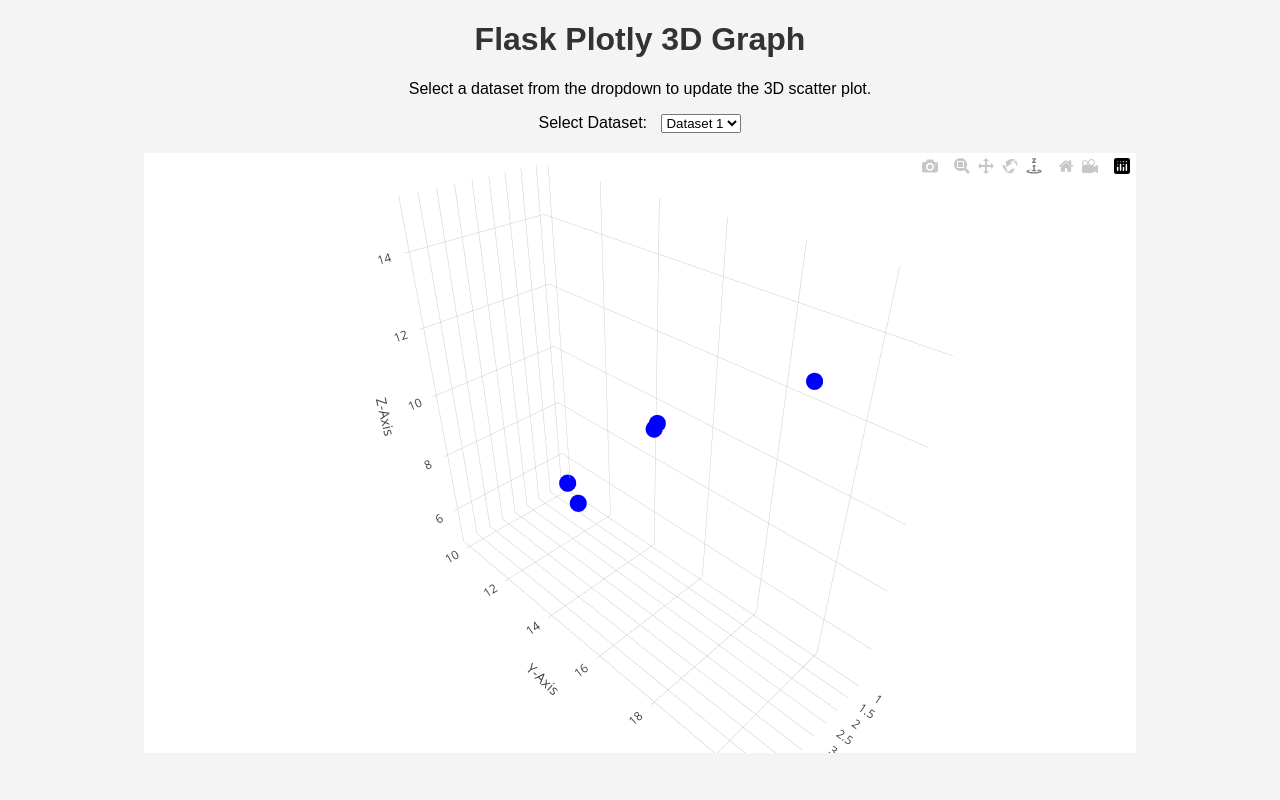
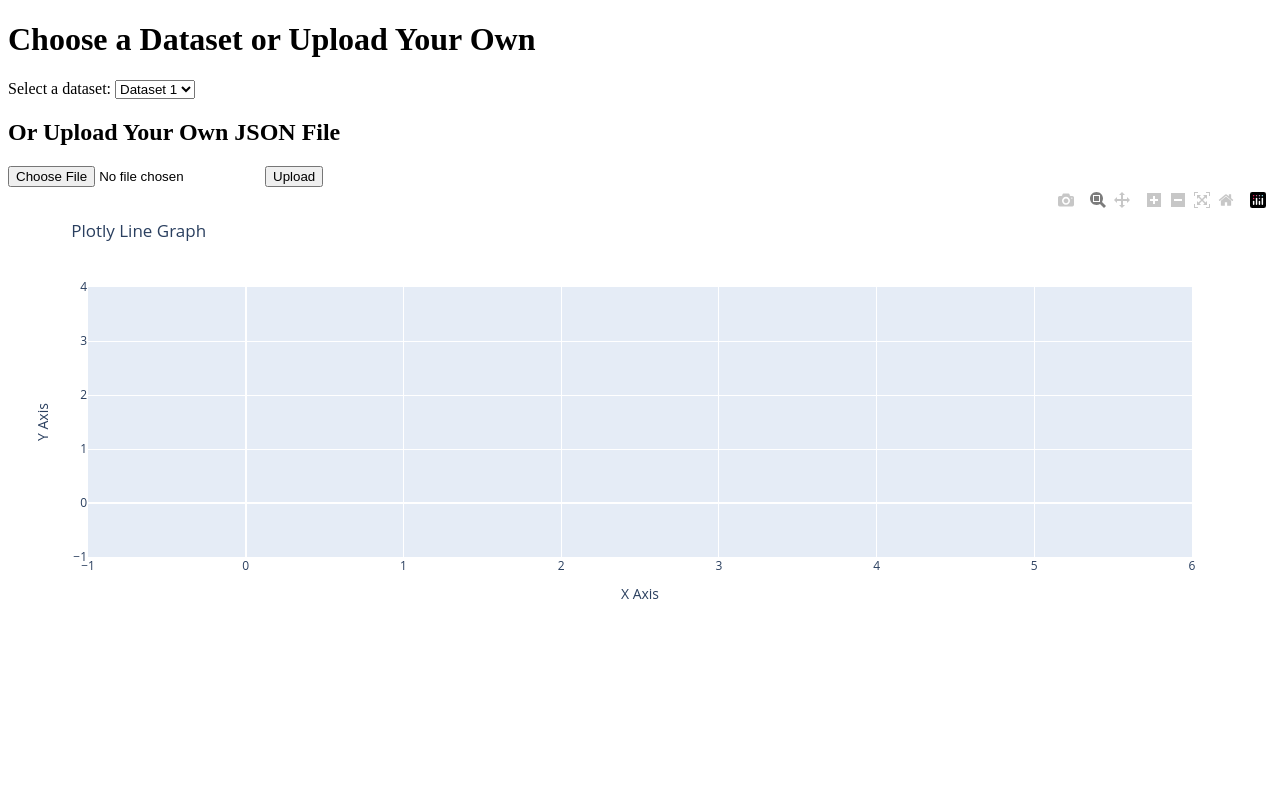
Before and after one commit to endorgobio/test_flask, a Flask app: page / in a window 1280 px wide. Run offline with Flask 3, Linux system fonts and the light colour scheme; some libraries are stand-ins or nearby versions.

Commit message:
New Graph
version with interactivity and  reading data from user

```diff
--- a/app.py
+++ b/app.py
@@ -1,36 +1,56 @@
-from flask import Flask, render_template, jsonify
-import setuptools.dist
+from flask import Flask, render_template, request, jsonify
+import plotly.graph_objs as go
+import plotly.io as pio
+import pandas as pd
+import os
 
 app = Flask(__name__)
+UPLOAD_FOLDER = 'uploads'
+os.makedirs(UPLOAD_FOLDER, exist_ok=True)
+app.config['UPLOAD_FOLDER'] = UPLOAD_FOLDER
 
-# Sample datasets
-datasets = {
-    "dataset1": {
-        "x": [1, 2, 3, 4, 5],
-        "y": [10, 15, 13, 17, 21],
-        "z": [5, 10, 7, 12, 15]
-    },
-    "dataset2": {
-        "x": [1, 2, 3, 4, 5],
-        "y": [5, 10, 7, 12, 15],
-        "z": [10, 15, 13, 17, 21]
-    },
-    "dataset3": {
-        "x": [1, 2, 3, 4, 5],
-        "y": [20, 18, 22, 19, 25],
-        "z": [15, 12, 18, 14, 20]
-    }
+data = {
+    'Dataset 1': {'x': [1, 2, 3, 4, 5], 'y': [10, 15, 7, 12, 17]},
+    'Dataset 2': {'x': [1, 2, 3, 4, 5], 'y': [5, 10, 15, 10, 5]},
+    'Dataset 3': {'x': [1, 2, 3, 4, 5], 'y': [3, 6, 9, 12, 15]}
 }
 
+def create_plot(df):
+    fig = go.Figure()
+    fig.add_trace(go.Scatter(x=df.iloc[:, 0], y=df.iloc[:, 1], mode='lines+markers', name='User Data'))
+    fig.update_layout(title='Plotly Line Graph', xaxis_title='X Axis', yaxis_title='Y Axis')
+    return pio.to_json(fig)
+
+def create_plot_from_dataset(dataset_name):
+    df = pd.DataFrame(data[dataset_name])
+    fig = go.Figure()
+    fig.add_trace(go.Scatter(x=df['x'], y=df['y'], mode='lines+markers', name=dataset_name))
+    fig.update_layout(title='Plotly Line Graph', xaxis_title='X Axis', yaxis_title='Y Axis')
+    return pio.to_json(fig)
+
 @app.route('/')
-def home():
-    return render_template('index.html')
+def index():
+    return render_template('index.html', datasets=list(data.keys()))
 
-@app.route('/get_data/<dataset_id>')
-def get_data(dataset_id):
-    # Return the selected dataset as JSON
-    data = datasets.get(dataset_id, {"x": [], "y": [], "z": []})
-    return jsonify(data)
+@app.route('/update_graph', methods=['POST'])
+def update_graph():
+    dataset_name = request.json.get('dataset')
+    graph_json = create_plot_from_dataset(dataset_name)
+    return jsonify(graph_json)
+
+@app.route('/upload', methods=['POST'])
+def upload_file():
+    if 'file' not in request.files:
+        return jsonify({'error': 'No file part'})
+    file = request.files['file']
+    if file.filename == '':
+        return jsonify({'error': 'No selected file'})
+    if file:
+        filepath = os.path.join(app.config['UPLOAD_FOLDER'], file.filename)
+        file.save(filepath)
+        df = pd.read_json(filepath)
+        graph_json = create_plot(df)
+        return jsonify(graph_json)
 
 if __name__ == '__main__':
     app.run(debug=True)
--- /dev/null
+++ b/data/dataset.json
@@ -0,0 +1,4 @@
+{
+    "labels": ["January", "February", "March", "April", "May", "June"],
+    "data": [5000, 6000, 5500, 7000, 8000, 7500]
+}
--- a/static/style.css
+++ b/static/style.css
@@ -1,26 +1,34 @@
 body {
     font-family: Arial, sans-serif;
-    margin: 20px;
+    text-align: center;
+    background-color: #f4f4f4;
+    margin: 0;
     padding: 0;
-    background-color: #f4f4f4;
-    text-align: center;
 }
 
 h1 {
     color: #333;
+    margin-top: 20px;
 }
 
 label {
-    font-size: 16px;
+    font-size: 18px;
     margin-right: 10px;
 }
 
-#dataset-select {
-    margin-bottom: 20px;
+select {
+    padding: 8px;
+    font-size: 16px;
+    border: 1px solid #ccc;
+    border-radius: 5px;
+    outline: none;
 }
 
-#plotly-graph {
+#graph {
     width: 80%;
-    height: 600px;
-    margin: 0 auto;
+    margin: 20px auto;
+    padding: 20px;
+    background-color: white;
+    box-shadow: 0 0 10px rgba(0, 0, 0, 0.1);
+    border-radius: 8px;
 }
--- a/templates/index.html
+++ b/templates/index.html
@@ -3,27 +3,71 @@
 <head>
     <meta charset="UTF-8">
     <meta name="viewport" content="width=device-width, initial-scale=1.0">
-    <title>Flask Plotly 3D Graph</title>
-    <link rel="stylesheet" href="{{ url_for('static', filename='style.css') }}">
-    <!-- Include Plotly.js -->
+    <title>Interactive Plotly Graph</title>
     <script src="https://cdn.plot.ly/plotly-latest.min.js"></script>
+    <script src="https://code.jquery.com/jquery-3.6.0.min.js"></script>
 </head>
 <body>
-    <h1>Flask Plotly 3D Graph</h1>
-    <p>Select a dataset from the dropdown to update the 3D scatter plot.</p>
+    <h1>Choose a Dataset or Upload Your Own</h1>
 
-    <!-- Dropdown menu -->
-    <label for="dataset-select">Select Dataset:</label>
-    <select id="dataset-select">
-        <option value="dataset1">Dataset 1</option>
-        <option value="dataset2">Dataset 2</option>
-        <option value="dataset3">Dataset 3</option>
+    <label for="dataset-select">Select a dataset:</label>
+    <select id="dataset-select" onchange="updateGraph()">
+        {% for dataset in datasets %}
+        <option value="{{ dataset }}">{{ dataset }}</option>
+        {% endfor %}
     </select>
+    <!-- <button onclick="updateGraph()">Load Dataset</button> -->
 
-    <!-- Placeholder for the Plotly graph -->
-    <div id="plotly-graph"></div>
+    <h2>Or Upload Your Own JSON File</h2>
+    <input type="file" id="file-input" />
+    <button onclick="uploadFile()">Upload</button>
 
-    <!-- Include JavaScript for interactivity -->
-    <script src="{{ url_for('static', filename='main.js') }}"></script>
+    <div id="graph"></div>
+
+    <script>
+        function updateGraph() {
+            let dataset = $("#dataset-select").val();
+            $.ajax({
+                url: "/update_graph",
+                type: "POST",
+                contentType: "application/json",
+                data: JSON.stringify({ dataset: dataset }),
+                success: function(response) {
+                    let graph_json = JSON.parse(response);
+                    Plotly.newPlot('graph', graph_json.data, graph_json.layout);
+                }
+            });
+        }
+
+        function uploadFile() {
+            let fileInput = document.getElementById('file-input');
+            if (fileInput.files.length === 0) {
+                alert("Please select a file first!");
+                return;
+            }
+
+            let formData = new FormData();
+            formData.append("file", fileInput.files[0]);
+
+            $.ajax({
+                url: "/upload",
+                type: "POST",
+                data: formData,
+                processData: false,
+                contentType: false,
+                success: function(response) {
+                    let graph_json = JSON.parse(response);
+                    Plotly.newPlot('graph', graph_json.data, graph_json.layout);
+                },
+                error: function() {
+                    alert("Error uploading file. Please try again.");
+                }
+            });
+        }
+
+        $(document).ready(function() {
+            updateGraph();
+        });
+    </script>
 </body>
 </html>
--- /dev/null
+++ b/uploads/dataset.json
@@ -0,0 +1,4 @@
+{
+    "labels": ["January", "February", "March", "April", "May", "June"],
+    "data": [5000, 6000, 5500, 7000, 8000, 7500]
+}
```
